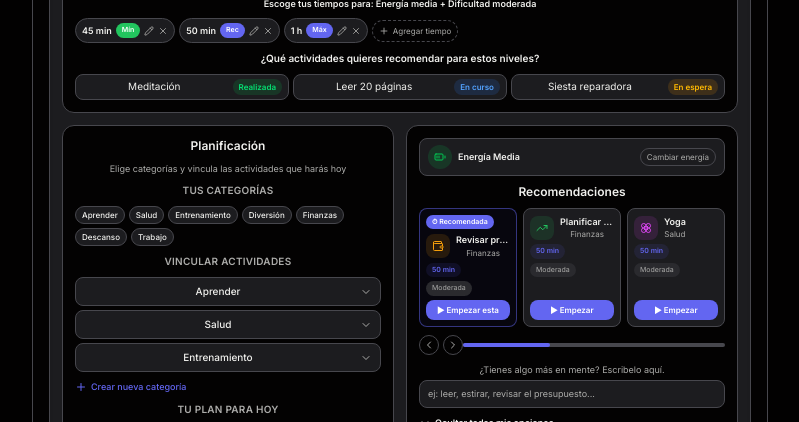
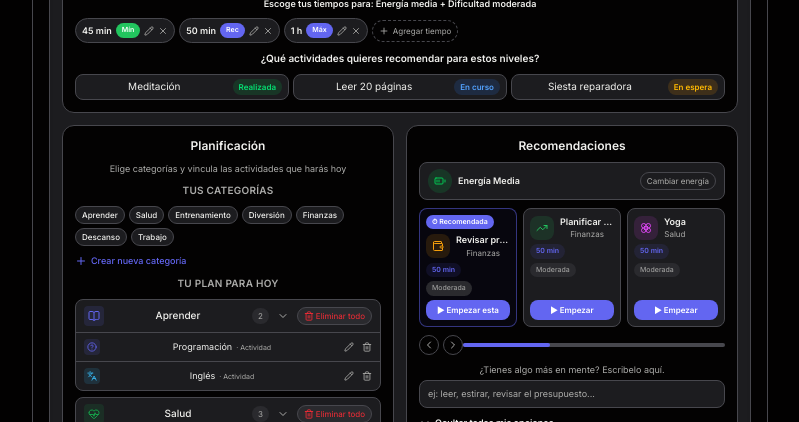
Before and after one commit to jorgeDevCod/Go-Sesi-n-PWA, a Next.js app: page / in a window 1280 px wide. Shown: the part 900-1322 px from the top of the page, without its empty margins (240-1039 px from the left). Built offline with nearby package versions, Linux system fonts and the light colour scheme; no server answers.

Commit message:
Iguala largo de cards de planificacion y recomendaciones y sube titulo de Recomendaciones

```diff
--- a/components/marketing/AppHeroMockup.tsx
+++ b/components/marketing/AppHeroMockup.tsx
@@ -401,15 +401,6 @@ export function AppHeroMockup() {
                     </span>
                   ))}
                 </div>
-                <p className="text-[10px] font-semibold uppercase tracking-wide text-muted-foreground">Vincular actividades</p>
-                <div className="flex flex-col gap-1">
-                  {"Aprender Salud Entrenamiento".split(" ").map((c) => (
-                    <div key={c} className="flex items-center gap-2 rounded-lg border border-border bg-surface px-2 py-1.5">
-                      <span className="min-w-0 flex-1 text-[10px] font-medium text-foreground">{c}</span>
-                      <ChevronDown className="size-3 text-muted-foreground" />
-                    </div>
-                  ))}
-                </div>
                 <span className="flex items-center gap-1 text-[9px] font-medium text-accent-aprender">
                   <Plus className="size-3" />
                   Crear nueva categoría
@@ -466,6 +457,7 @@ export function AppHeroMockup() {
                 transition={{ delay: 0.5 }}
                 className="flex flex-col gap-2 rounded-xl border border-border bg-background p-3"
               >
+                <p className="text-xs font-bold text-foreground">Recomendaciones</p>
                 <div className="flex items-center justify-between rounded-lg border border-border bg-surface px-2 py-1.5">
                   <span className="flex items-center gap-1.5">
                     <span className="flex size-6 items-center justify-center rounded-full bg-green-500/15">
@@ -475,7 +467,6 @@ export function AppHeroMockup() {
                   </span>
                   <span className="rounded-full border border-border px-1.5 py-0.5 text-[8px] text-muted-foreground">Cambiar energía</span>
                 </div>
-                <p className="text-xs font-bold text-foreground">Recomendaciones</p>
                 <div className="grid grid-cols-1 gap-1.5 sm:grid-cols-3">
                   {RECOMMENDATION_CARDS.map((r) => (
                     <div
```
